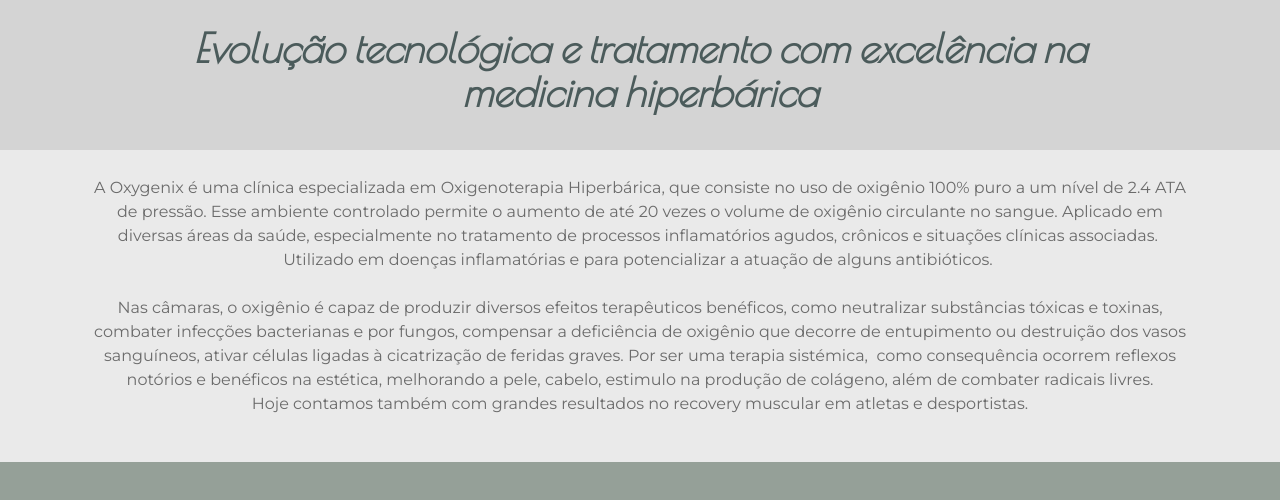
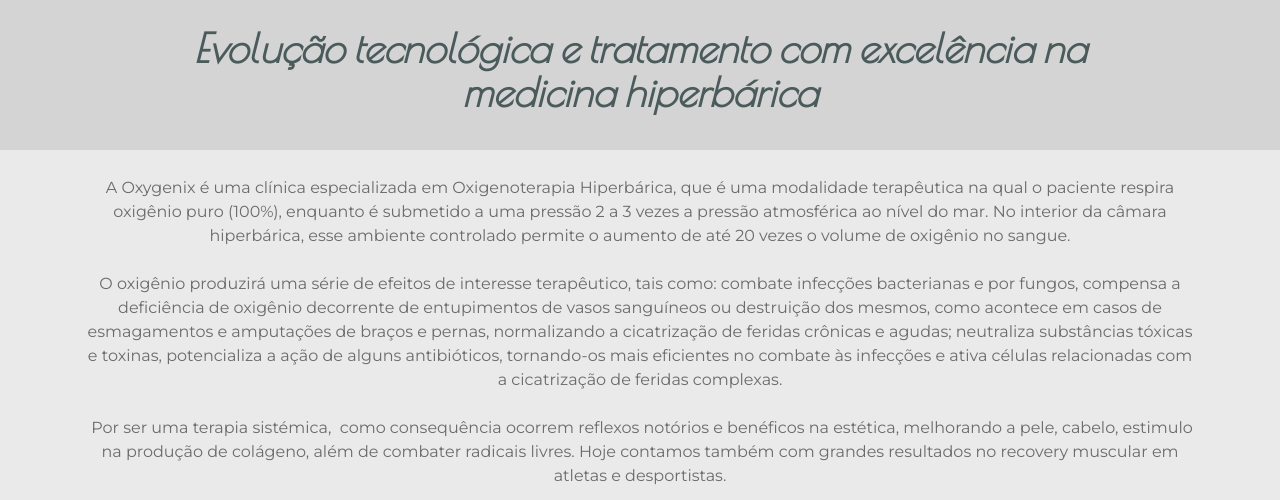
Before and after one commit to eduardostern/oxygenix.com.br, a plain HTML site: page index.html in a window 1280 px wide. Shown: the part 452-952 px from the top of the page. Drawn offline with nearby package versions, Linux system fonts and the light colour scheme; files whose address does not match are found by name.

Commit message:
alteracoes introducao

```diff
--- a/index.html
+++ b/index.html
@@ -104,7 +104,7 @@
 			<div class="col-12 col-lg-12">
 				<div class="text-wrap">
 
-					<p class="mbr-text mbr-fonts-style display-4">A Oxygenix é uma clínica especializada em Oxigenoterapia Hiperbárica, que consiste no uso de oxigênio 100% puro a um nível de 2.4 ATA de pressão. Esse ambiente controlado permite o aumento de até 20 vezes o volume de oxigênio circulante no sangue. Aplicado em diversas áreas da saúde, especialmente no tratamento de processos inflamatórios agudos, crônicos e situações clínicas associadas.&nbsp;<br>Utilizado em doenças inflamatórias e para potencializar a atuação de alguns antibióticos.&nbsp;<br><br>Nas câmaras, o oxigênio é capaz de produzir diversos efeitos terapêuticos benéficos, como neutralizar substâncias tóxicas e toxinas, combater infecções bacterianas e por fungos, compensar a deficiência de oxigênio que decorre de entupimento ou destruição dos vasos sanguíneos, ativar células ligadas à cicatrização de feridas graves.&nbsp;Por ser uma terapia sistémica,&nbsp; como consequência ocorrem reflexos notórios e benéficos na estética, melhorando a pele, cabelo, estimulo na produção de colágeno, além de combater radicais livres. <br>Hoje contamos também com grandes resultados no recovery muscular em atletas e desportistas.</p>
+					<p class="mbr-text mbr-fonts-style display-4">A Oxygenix é uma clínica especializada em Oxigenoterapia Hiperbárica, que é uma modalidade terapêutica na qual o paciente respira oxigênio puro (100%), enquanto é submetido a uma pressão 2 a 3 vezes a pressão atmosférica ao nível do mar. No interior da câmara hiperbárica, esse ambiente controlado permite o aumento de até 20 vezes o volume de oxigênio no sangue.<br><br>O oxigênio produzirá uma série de efeitos de interesse terapêutico, tais como: combate infecções bacterianas e por fungos, compensa a deficiência de oxigênio decorrente de entupimentos de vasos sanguíneos ou destruição dos mesmos, como acontece em casos de esmagamentos e amputações de braços e pernas, normalizando a cicatrização de feridas crônicas e agudas; neutraliza substâncias tóxicas e toxinas, potencializa a ação de alguns antibióticos, tornando-os mais eficientes no combate às infecções e ativa células relacionadas com a cicatrização de feridas complexas.<br><br>&nbsp;Por ser uma terapia sistémica,&nbsp; como consequência ocorrem reflexos notórios e benéficos na estética, melhorando a pele, cabelo, estimulo na produção de colágeno, além de combater radicais livres. Hoje contamos também com grandes resultados no recovery muscular em atletas e desportistas.</p>
 				</div>
 			</div>
 		</div>
```
Also changed, not shown: 1 other file.
